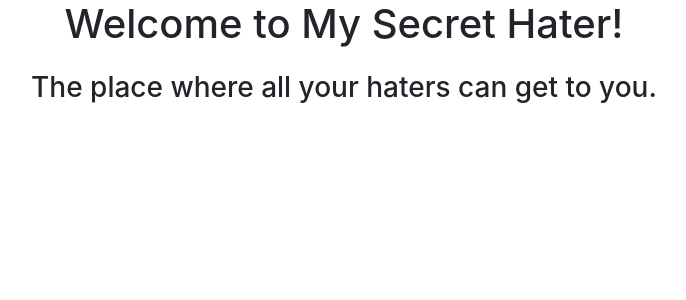
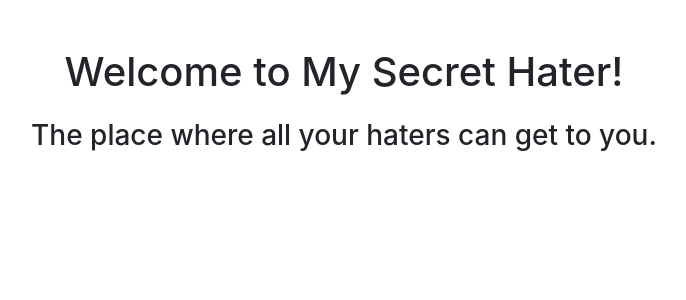
Before and after one commit to Abdelmasieh01/mysecrethater, a Django app: page / in a window 1280 px wide. Shown: the part 56-356 px from the top of the page, without its empty margins (296-982 px from the left). Run offline with Django 4.2, Linux system fonts and the light colour scheme; some libraries are stand-ins or nearby versions.

Commit message:
Put some padding to index page

```diff
--- a/mysecrethater/settings.py
+++ b/mysecrethater/settings.py
@@ -102,9 +102,6 @@ AUTH_PASSWORD_VALIDATORS = [
             'min_length': 6,
         },
     },
-    {
-        'NAME': 'django.contrib.auth.password_validation.CommonPasswordValidator',
-    },
 ]
 
 
--- a/templates/index.html
+++ b/templates/index.html
@@ -45,7 +45,7 @@
     </ul>
   </div>
 </nav>
-<div class="container">
+<div class="container my-5">
   <div class="row align-self-center">
     <div class="col align-self-center">
         <h1 style="text-align:center;">Welcome to My Secret Hater!</h1>
```
